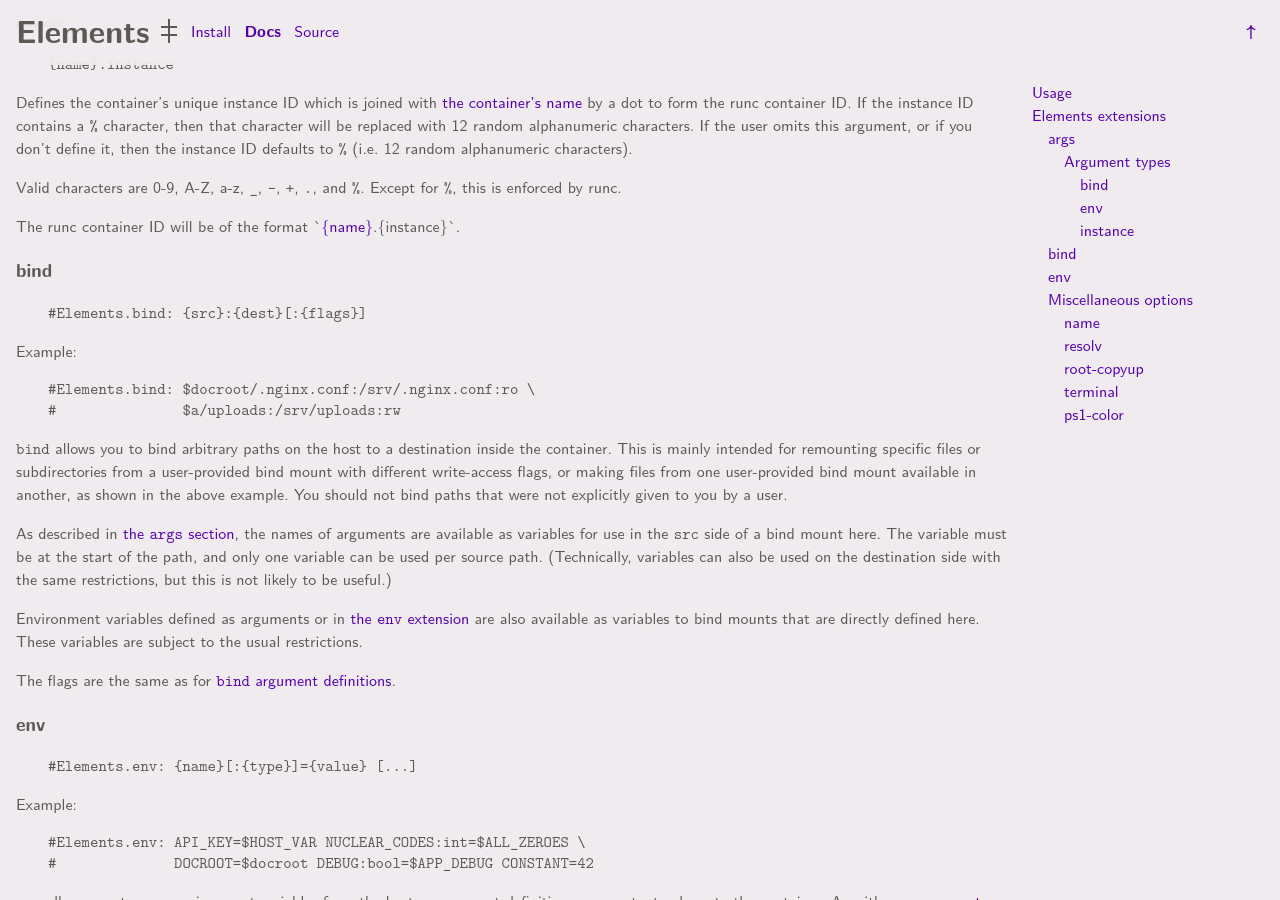
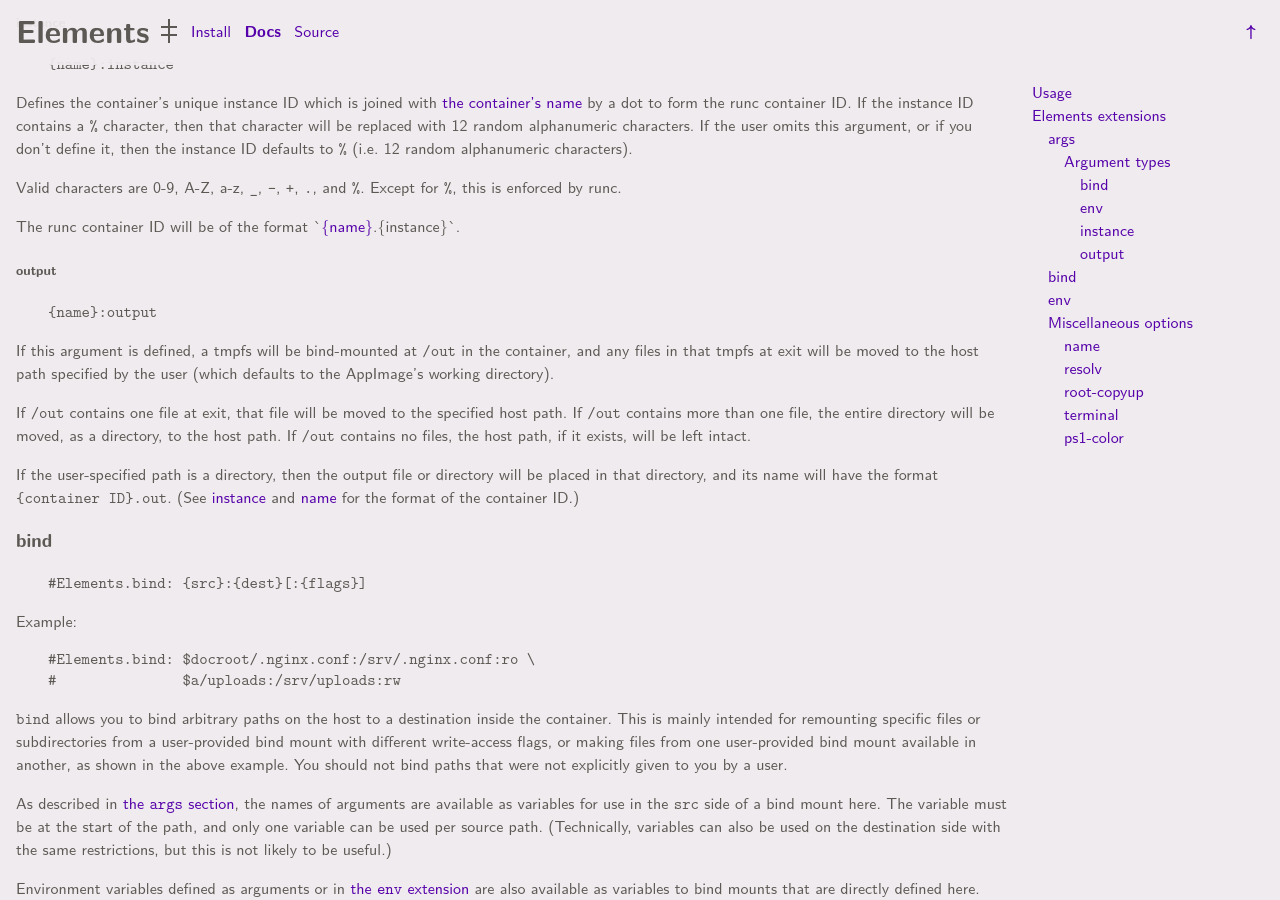
Before and after one commit to s-zeid/elements, a Jekyll site: the page built from docs/index.md, in a window 1280 px wide and 900 px high, scrolled down 1643 px. Built offline with Jekyll 4.4.1, drawn with Linux system fonts in a browser that asks for light colours; some web fonts are replaced.

Commit message:
Document the new `output` argument type

```diff
--- a/docs/index.md
+++ b/docs/index.md
@@ -15,6 +15,7 @@ Contents
             * [bind](#bind)
             * [env](#env)
             * [instance](#instance)
+            * [output](#output)
     * [bind](#bind-1)
     * [env](#env-1)
     * [Miscellaneous options](#miscellaneous-options)
@@ -139,6 +140,26 @@ Except for `%`, this is enforced by runc.
 The runc container ID will be of the format \`[{name}](#name).{instance}\`.
 
 
+##### output
+
+    {name}:output
+
+If this argument is defined, a tmpfs will be bind-mounted at `/out` in
+the container, and any files in that tmpfs at exit will be moved to the
+host path specified by the user (which defaults to the AppImage's working
+directory).
+
+If `/out` contains one file at exit, that file will be moved to the
+specified host path.  If `/out` contains more than one file, the entire
+directory will be moved, as a directory, to the host path.  If `/out`
+contains no files, the host path, if it exists, will be left intact.
+
+If the user-specified path is a directory, then the output file or directory
+will be placed in that directory, and its name will have the format
+`{container ID}.out`.  (See [instance](#instance) and [name](#name) for the
+format of the container ID.)
+
+
 ### bind
 
     #Elements.bind: {src}:{dest}[:{flags}]
```
